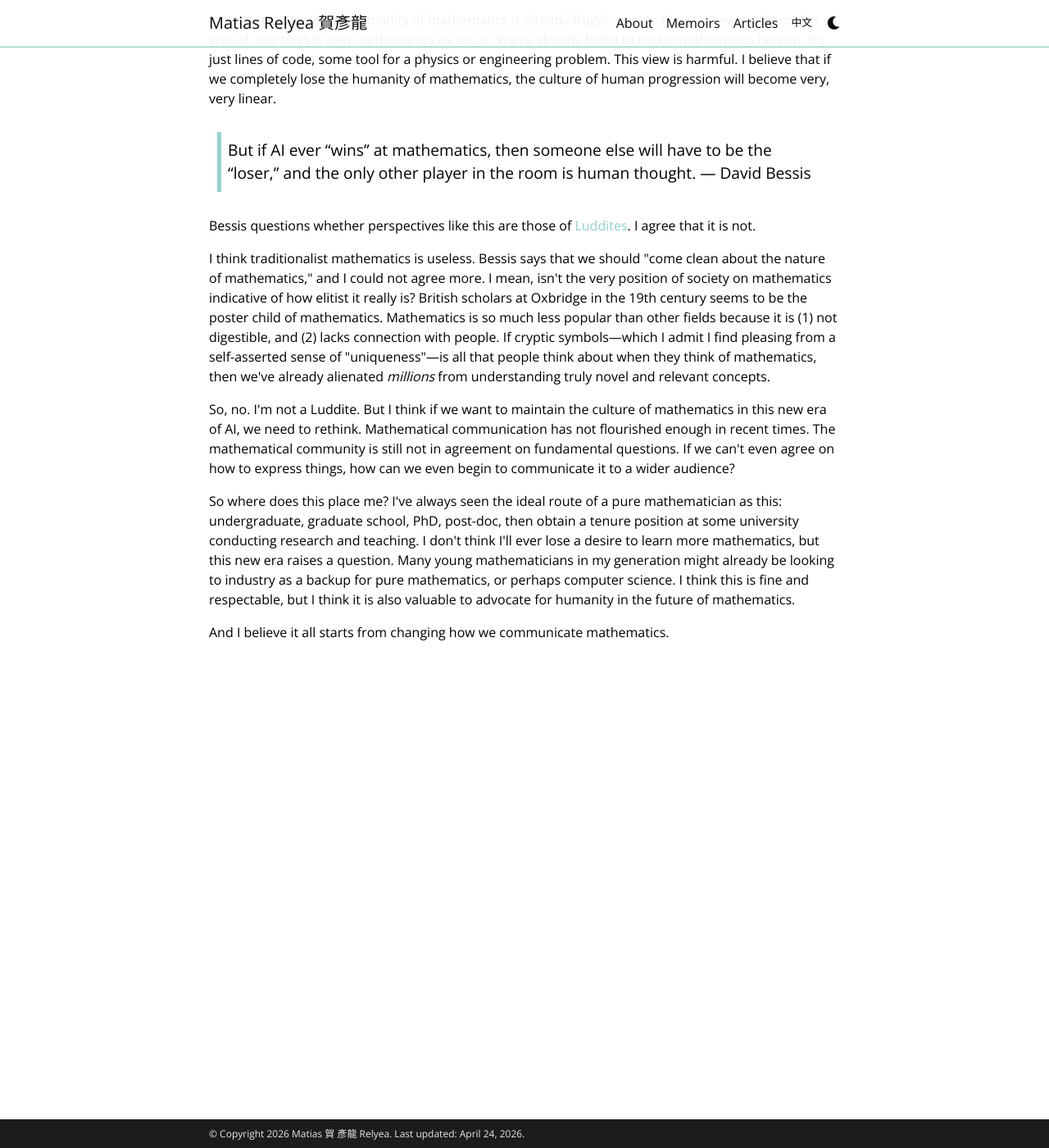
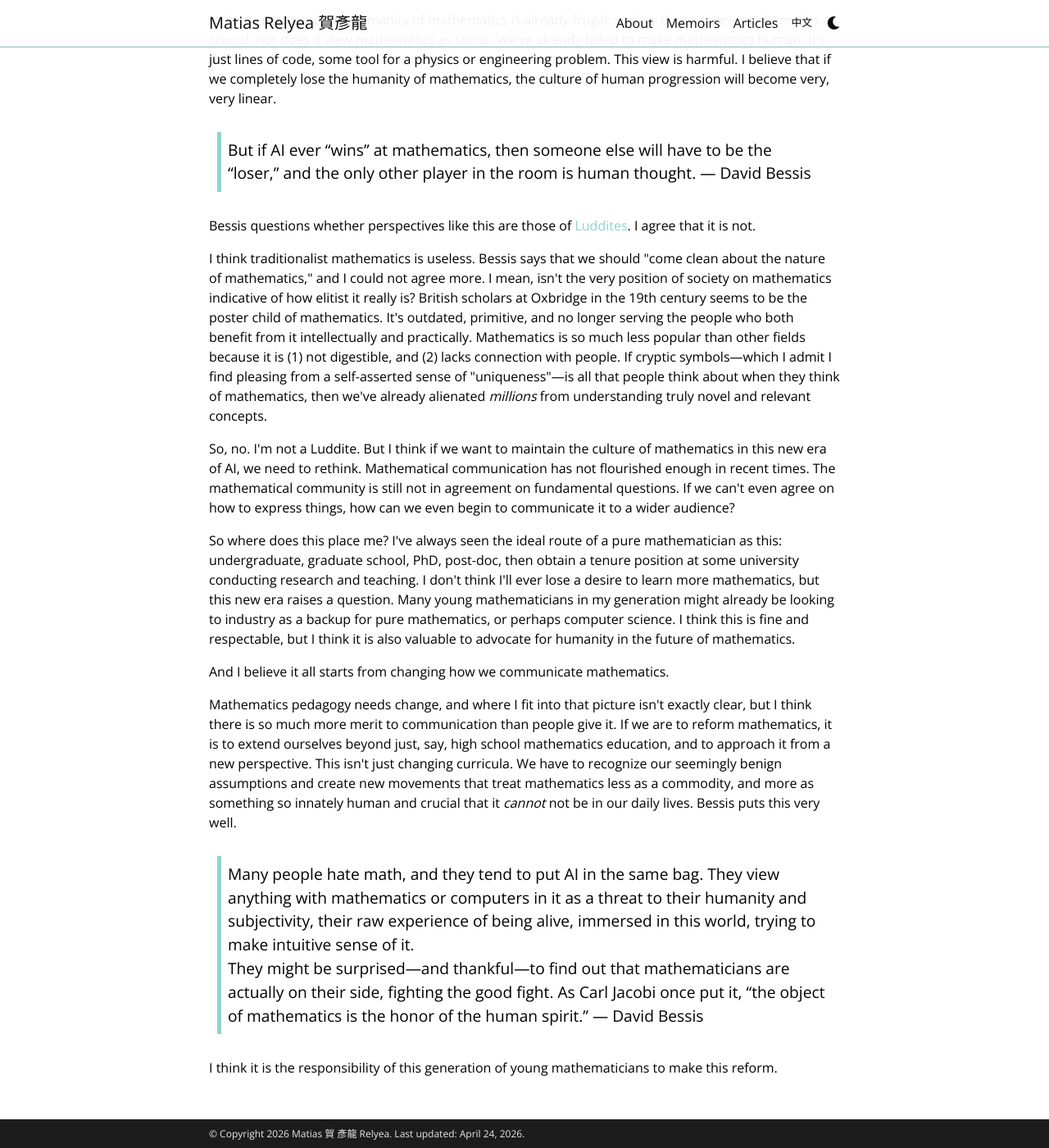
Before and after one commit to Quadcryo/quadcryo, a Jekyll site: the page built from _posts/2026-04-24-future-mathematics.md, in a window 1280 px wide and 1400 px high, scrolled down 1568 px. Shown: the whole window at 82% size. Built offline with Jekyll 4.4.1, drawn with Linux system fonts in a browser that asks for light colours; comment, search, counter and statistics services are not loaded; a style sheet for code colours, icons or effects is not loaded.

Commit message:
addition

```diff
--- a/_posts/2026-04-24-future-mathematics.md
+++ b/_posts/2026-04-24-future-mathematics.md
@@ -28,10 +28,18 @@ tags: literature
 
 <p> Bessis questions whether perspectives like this are those of <a href="https://en.wikipedia.org/wiki/Luddite">Luddites</a>. I agree that it is not. </p>
 
-<p> I think traditionalist mathematics is useless. Bessis says that we should "come clean about the nature of mathematics," and I could not agree more. I mean, isn't the very position of society on mathematics indicative of how elitist it really is? British scholars at Oxbridge in the 19th century seems to be the poster child of mathematics. Mathematics is so much less popular than other fields because it is (1) not digestible, and (2) lacks connection with people. If cryptic symbols—which I admit I find pleasing from a self-asserted sense of "uniqueness"—is all that people think about when they think of mathematics, then we've already alienated <i>millions</i> from understanding truly novel and relevant concepts. </p>
+<p> I think traditionalist mathematics is useless. Bessis says that we should "come clean about the nature of mathematics," and I could not agree more. I mean, isn't the very position of society on mathematics indicative of how elitist it really is? British scholars at Oxbridge in the 19th century seems to be the poster child of mathematics. It's outdated, primitive, and no longer serving the people who both benefit from it intellectually and practically. Mathematics is so much less popular than other fields because it is (1) not digestible, and (2) lacks connection with people. If cryptic symbols—which I admit I find pleasing from a self-asserted sense of "uniqueness"—is all that people think about when they think of mathematics, then we've already alienated <i>millions</i> from understanding truly novel and relevant concepts. </p>
 
 <p> So, no. I'm not a Luddite. But I think if we want to maintain the culture of mathematics in this new era of AI, we need to rethink. Mathematical communication has not flourished enough in recent times. The mathematical community is still not in agreement on fundamental questions. If we can't even agree on how to express things, how can we even begin to communicate it to a wider audience? </p>
 
 <p> So where does this place me? I've always seen the ideal route of a pure mathematician as this: undergraduate, graduate school, PhD, post-doc, then obtain a tenure position at some university conducting research and teaching. I don't think I'll ever lose a desire to learn more mathematics, but this new era raises a question. Many young mathematicians in my generation might already be looking to industry as a backup for pure mathematics, or perhaps computer science. I think this is fine and respectable, but I think it is also valuable to advocate for humanity in the future of mathematics. </p>
 
 <p> And I believe it all starts from changing how we communicate mathematics. </p>
+
+<p> Mathematics pedagogy needs change, and where I fit into that picture isn't exactly clear, but I think there is so much more merit to communication than people give it. If we are to reform mathematics, it is to extend ourselves beyond just, say, high school mathematics education, and to approach it from a new perspective. This isn't just changing curricula. We have to recognize our seemingly benign assumptions and create new movements that treat mathematics less as a commodity, and more as something so innately human and crucial that it <i>cannot</i> not be in our daily lives. Bessis puts this very well. </p>
+
+> Many people hate math, and they tend to put AI in the same bag. They view anything with mathematics or computers in it as a threat to their humanity and subjectivity, their raw experience of being alive, immersed in this world, trying to make intuitive sense of it.
+>
+>They might be surprised—and thankful—to find out that mathematicians are actually on their side, fighting the good fight. As Carl Jacobi once put it, “the object of mathematics is the honor of the human spirit.” — David Bessis
+
+<p> I think it is the responsibility of this generation of young mathematicians to make this reform.  </p>
```
